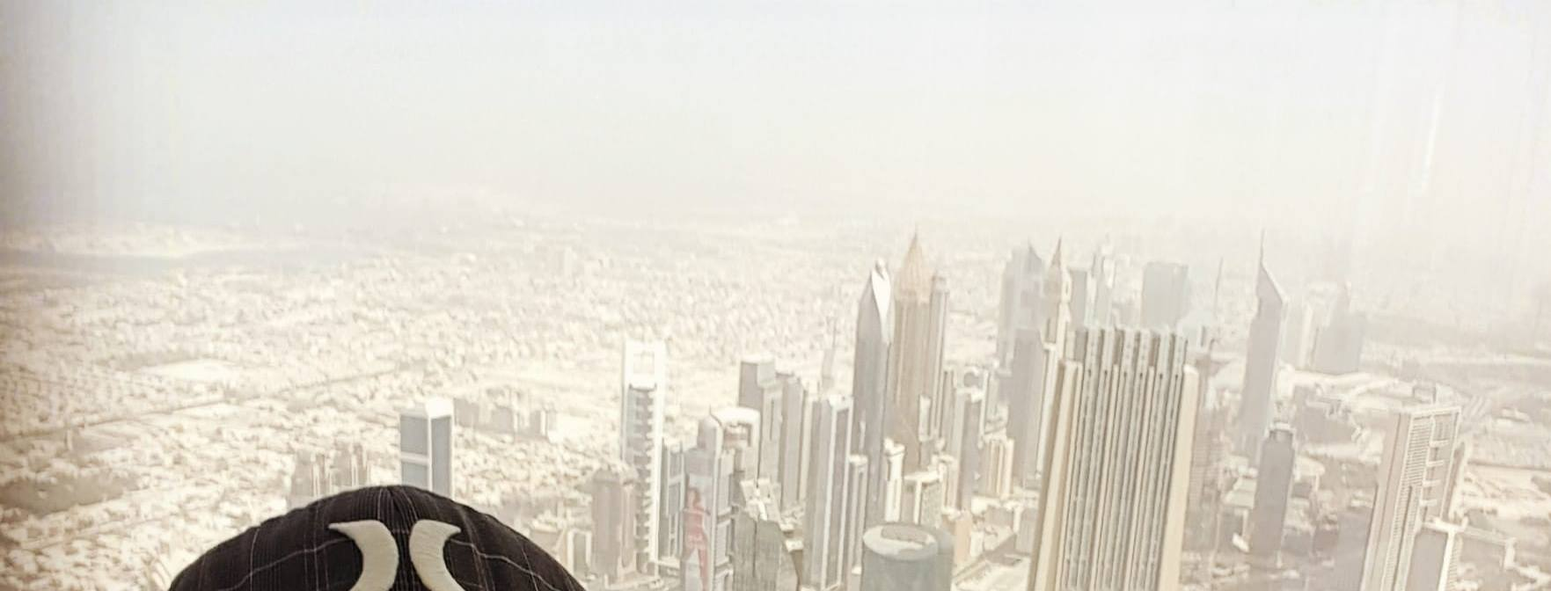
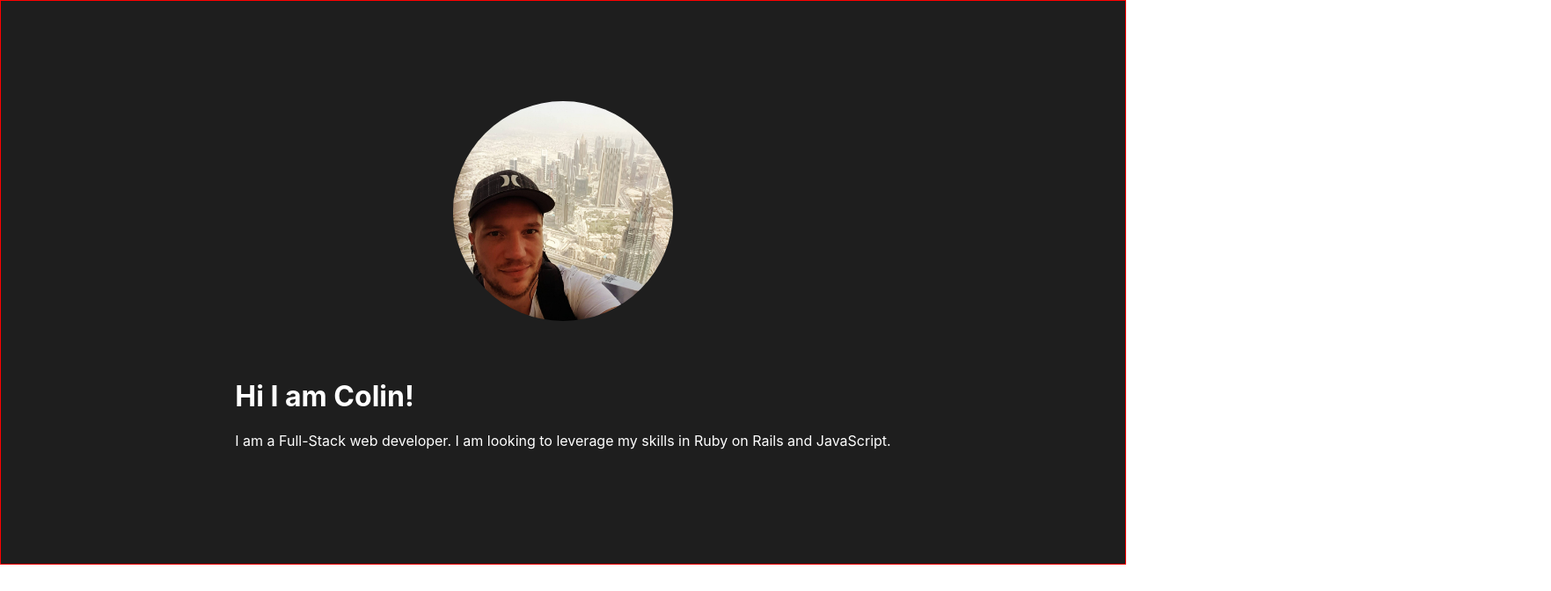
Before and after one commit to ColinBertin/portfolio, a React (Create React App) app: page / in a window 1280 px wide. Shown: the top 672 px of the page at 88% size, 1763 px wide, since content can reach past the window. Built offline with nearby package versions, Linux system fonts and the light colour scheme.

Commit message:
navabar image and intro

```diff
--- a/package.json
+++ b/package.json
@@ -3,6 +3,7 @@
   "version": "0.1.0",
   "private": true,
   "dependencies": {
+    "@fortawesome/fontawesome-svg-core": "^6.1.1",
     "@testing-library/jest-dom": "^5.16.2",
     "@testing-library/react": "^12.1.4",
     "@testing-library/user-event": "^13.5.0",
--- a/src/components/banner/Banner.jsx
+++ b/src/components/banner/Banner.jsx
@@ -1,7 +1,7 @@
 import React from 'react';
 import './Banner.scss';
 
-import me from '../../../public/me.jpeg';
+import me from '../../assets/me.jpeg';
 
 const Banner = (props) => {
   return (
@@ -10,7 +10,8 @@ const Banner = (props) => {
         <img src={me} alt="Me" />
       </div>
       <div className="intro">
-        <p>Lorem ipsum dolor sit amet consectetur adipisicing elit. Nam nisi dignissimos hic laborum voluptates vero? Quo aspernatur id dolores expedita.</p>
+        <h1>Hi I am Colin!</h1>
+        <p>I am a Full-Stack web developer. I am looking to leverage my skills in Ruby on Rails and JavaScript.</p>
       </div>
     </div>
   );
--- a/src/components/banner/Banner.scss
+++ b/src/components/banner/Banner.scss
@@ -1,3 +1,18 @@
 .banner {
+  padding: 0 32px;
+  height: 80vh;
+  background-color: #1E1E1E;
+  color: #FFF;
+  border: 1px solid red;
+  display: flex;
+  flex-direction: column;
+  justify-content: center;
+  align-items: center;
+}
 
+.photo img {
+  width: 250px;
+  height: auto;
+  border-radius: 50%;
+  margin-bottom: 40px;
 }
```
Also changed, not shown: src/components/projects/card/Card.jsx (added, +12 -0 lines), src/assets/me.jpeg (renamed from public/me.jpeg), src/components/projects/card/Card.scss (added), 1 other file (tests, documents, lock files or other folders).
